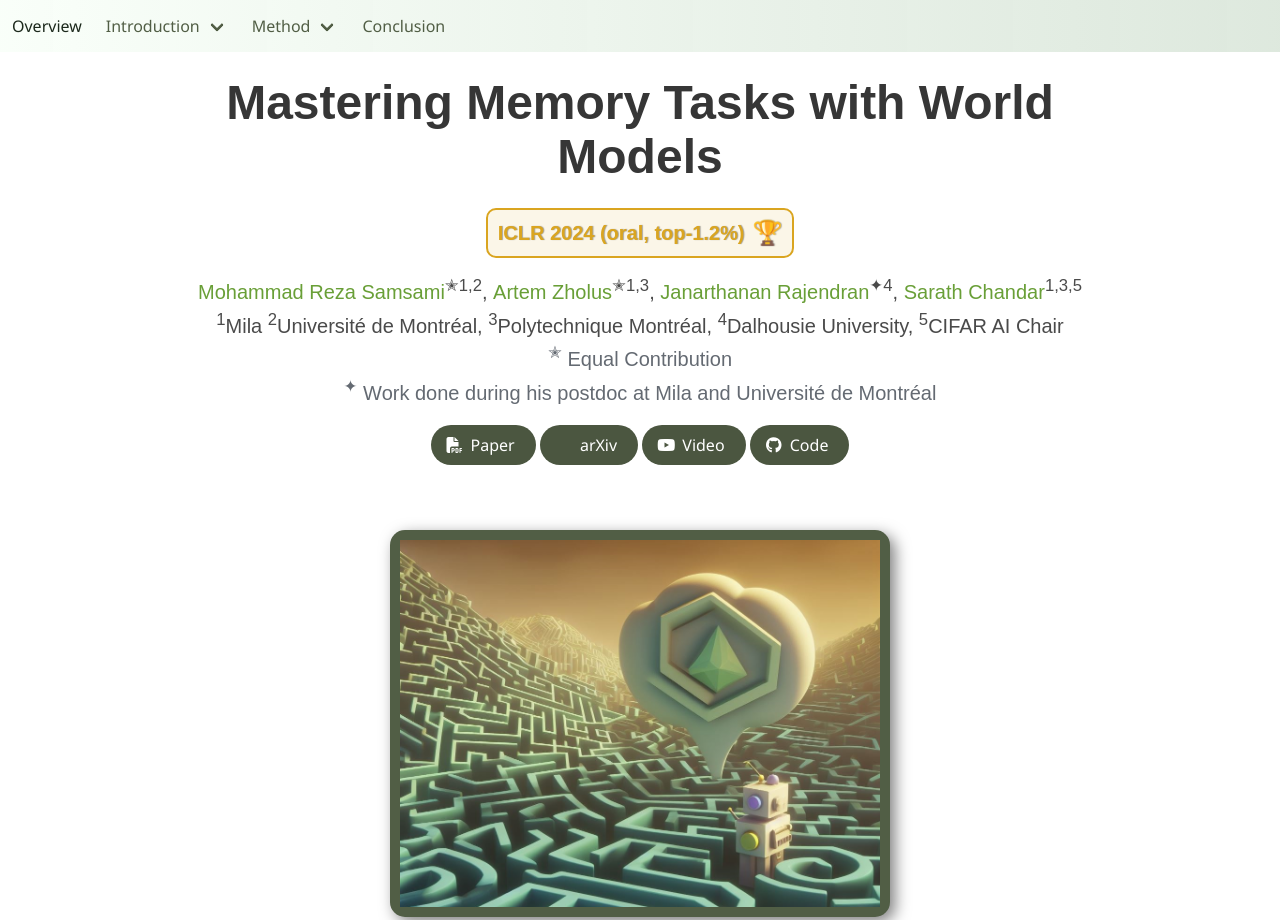
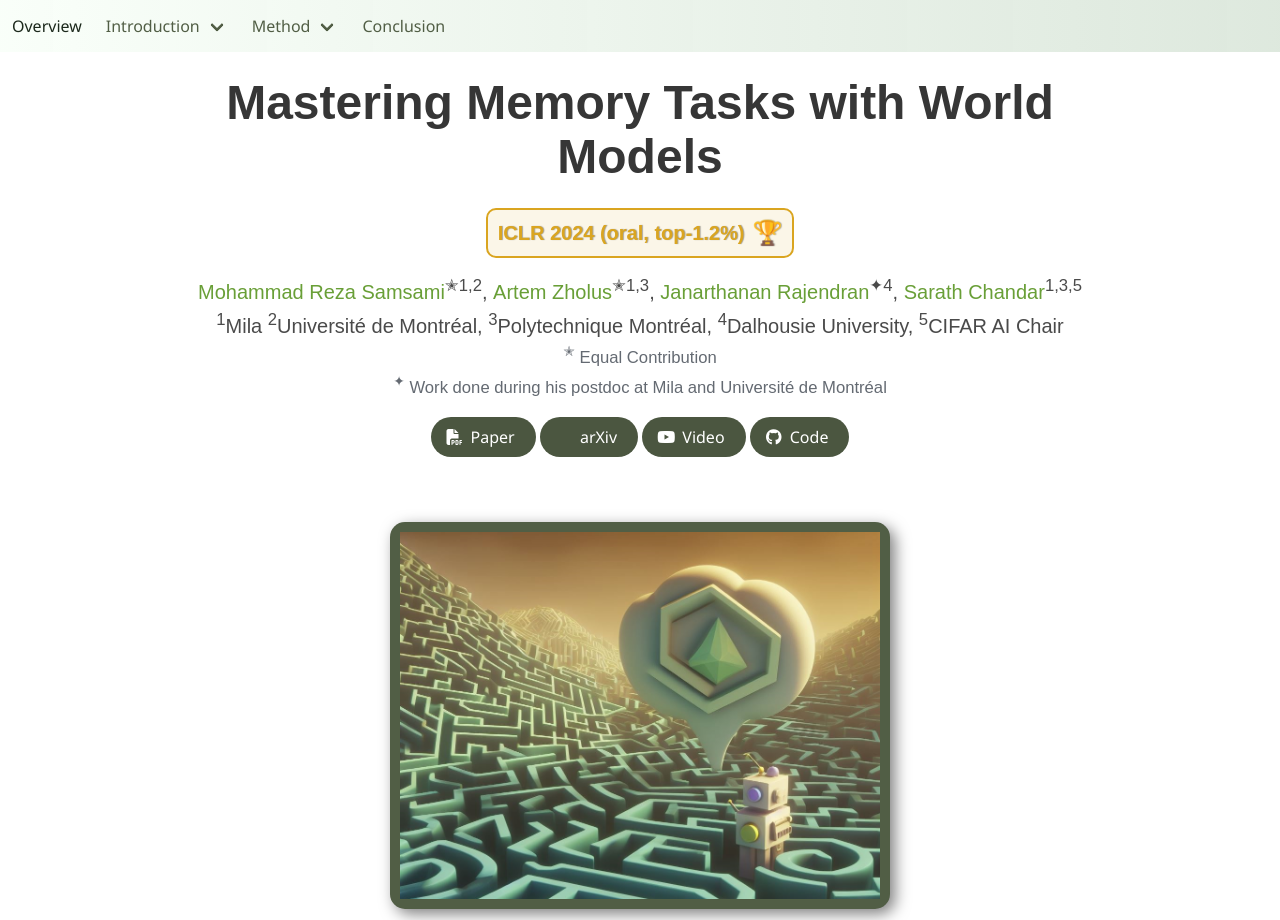
Before and after one commit to recall2imagine/recall2imagine.github.io, a plain HTML site: page index.html in a window 1280 px wide. Shown: the top 920 px of the page. Drawn offline with nearby package versions, Linux system fonts and the light colour scheme; some icons are missing; a web font is replaced by a local one.

```diff
--- a/index.html
+++ b/index.html
@@ -183,11 +183,11 @@
           </div>
 
           <div class="is-size-5 publication-authors">
-            <span class="author-block" style="color:rgb(100, 106, 114)"><sup>&#10029;</sup> Equal Contribution</span>
+            <span class="author-block" style="color:rgb(100, 106, 114); font-size: smaller;"><sup>&#10029;</sup> Equal Contribution</span>
           </div>
 
           <div class="is-size-5 publication-authors">
-            <span class="author-block" style="color:rgb(100, 106, 114)"><sup>&#10022;</sup> Work done during his postdoc at Mila and Université de Montréal</span>
+            <span class="author-block" style="color:rgb(100, 106, 114); font-size: smaller;"><sup>&#10022;</sup> Work done during his postdoc at Mila and Université de Montréal</span>
           </div>
 
 
```
